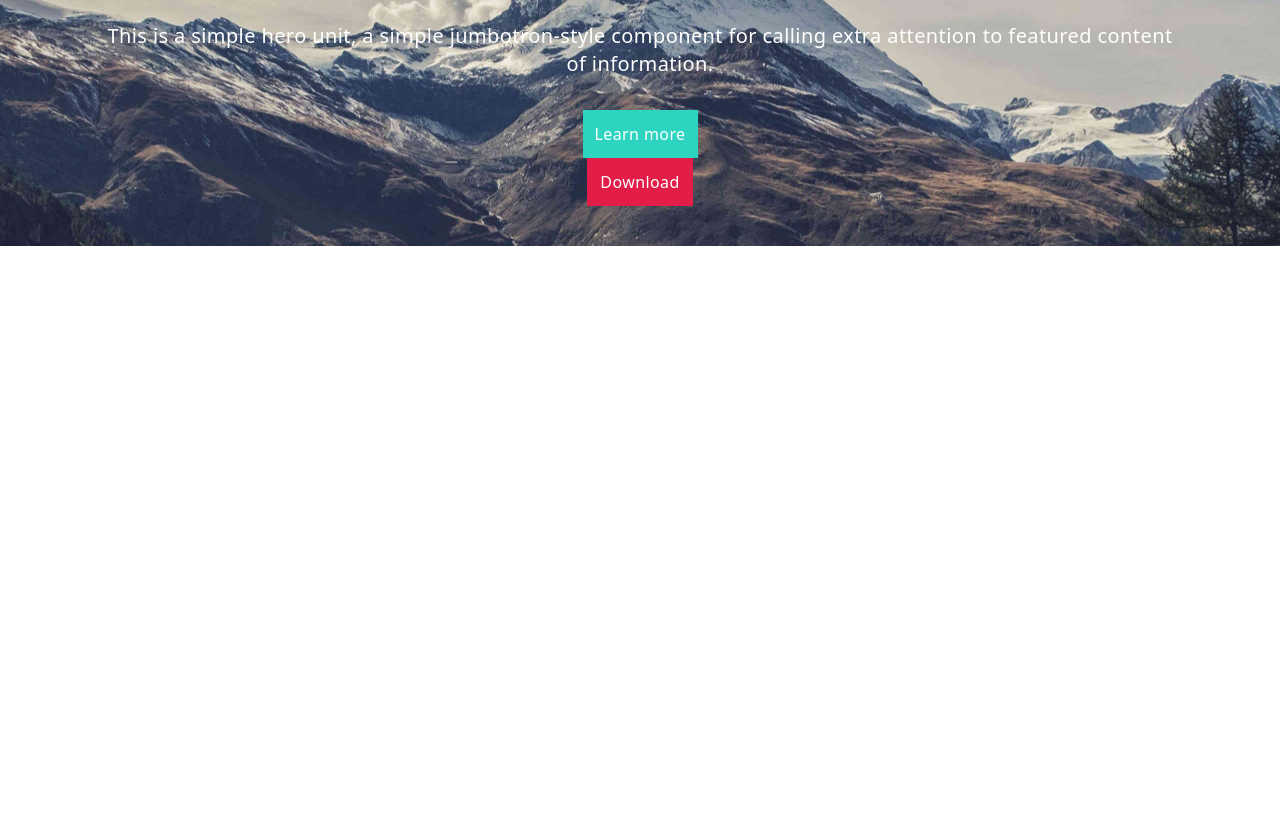
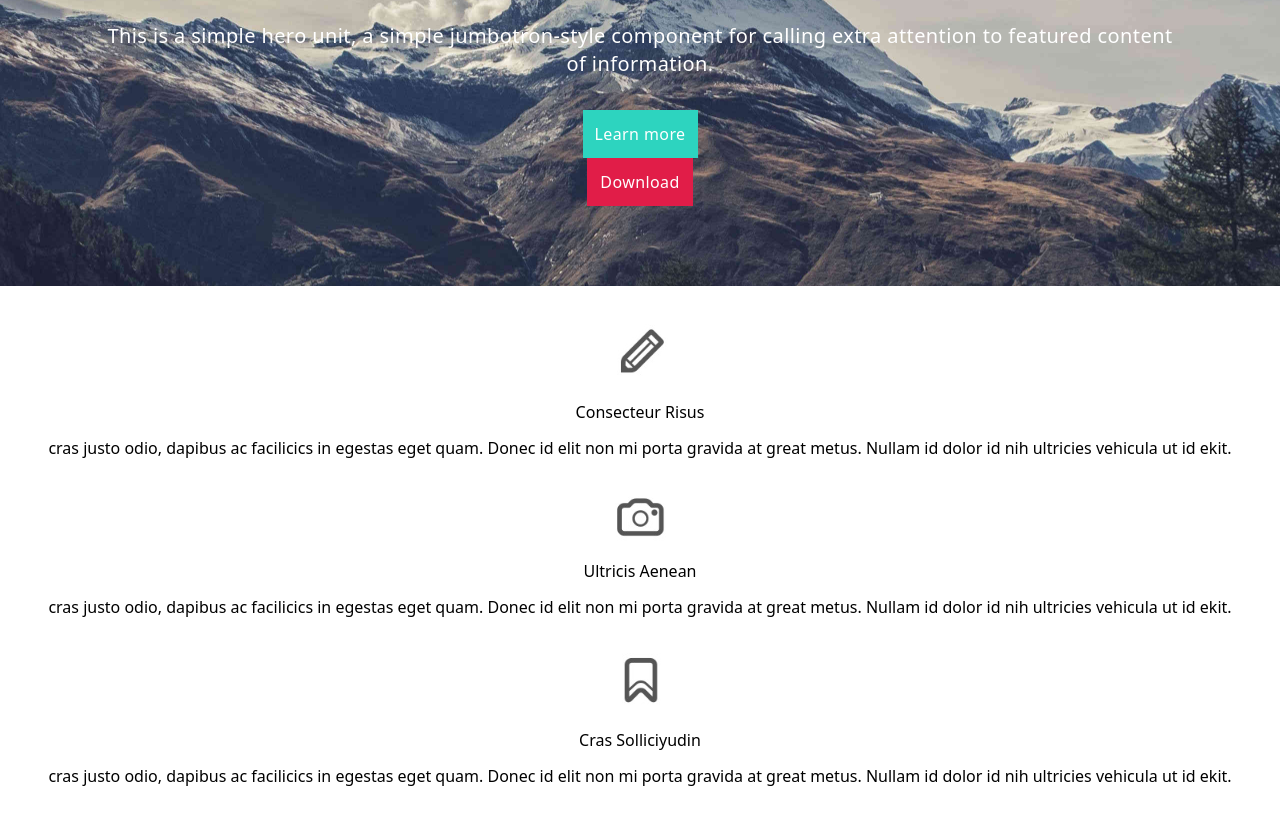
Before and after one commit to SireneNouira/TP-montain, a website: page index.html in a window 1280 px wide. Shown: the part 319-1139 px from the top of the page. Before the commit the page ends 800 px from the top, so only its background shows below. Drawn offline with Linux system fonts and the light colour scheme; files whose address does not match are found by name.

Commit message:
section2

```diff
--- a/index.html
+++ b/index.html
@@ -20,9 +20,19 @@
       <article class="flex flex-col text-white justify-center items-center text-center p-10 gap-8 tracking-wide ">
       <h1 class="text-3xl ">In the hall of <br> the <br> <strong class="text-5xl">Mountain <br> King</strong></h1>
       <p class="px-16 text-xl ">This is a simple hero unit, a simple jumbotron-style component for calling extra attention to featured content of information.</p>
-      <div class="flex flex-col justify-center items-center"><a href="#" class="bg-teal-400 p-3 gap-0 ">Learn more</a>
+      <div class="flex flex-col justify-center items-center pb-10"><a href="#" class="bg-teal-400 p-3 gap-0 ">Learn more</a>
       <a href="#" class="bg-rose-600 p-3 gap-0 w-[92%]">Download</a></div>
     </article>
     </section>
+    <section class="p-5 text-center">
+        <article class=" flex flex-col justify-center items-center p-3 gap-3"><img src="/images/Capture d’écran 2024-10-31 162037.png" alt="">
+        <h2>Consecteur Risus</h2>
+    <p>cras justo odio, dapibus ac facilicics in egestas eget quam. Donec id elit non mi porta gravida at great metus. Nullam id dolor id nih ultricies vehicula ut id ekit.</p></article>
+        <article class=" flex flex-col justify-center items-center p-3 gap-3"><img src="/images/Capture d’écran 2024-10-31 162107.png" alt="">
+            <h2>Ultricis Aenean</h2>
+            <p>cras justo odio, dapibus ac facilicics in egestas eget quam. Donec id elit non mi porta gravida at great metus. Nullam id dolor id nih ultricies vehicula ut id ekit.</p></article>
+        <article class=" flex flex-col justify-center items-center p-3 gap-3"><img src="/images/Capture d’écran 2024-10-31 162211.png" alt="">
+            <h2>Cras Solliciyudin</h2><p>cras justo odio, dapibus ac facilicics in egestas eget quam. Donec id elit non mi porta gravida at great metus. Nullam id dolor id nih ultricies vehicula ut id ekit.</p></article>
+    </section>
   </body>
 </html>
```
Also changed, not shown: css/output.css, images/Capture d’écran 2024-10-31 162037.png (added), images/Capture d’écran 2024-10-31 162107.png (added), images/Capture d’écran 2024-10-31 162211.png (added).
